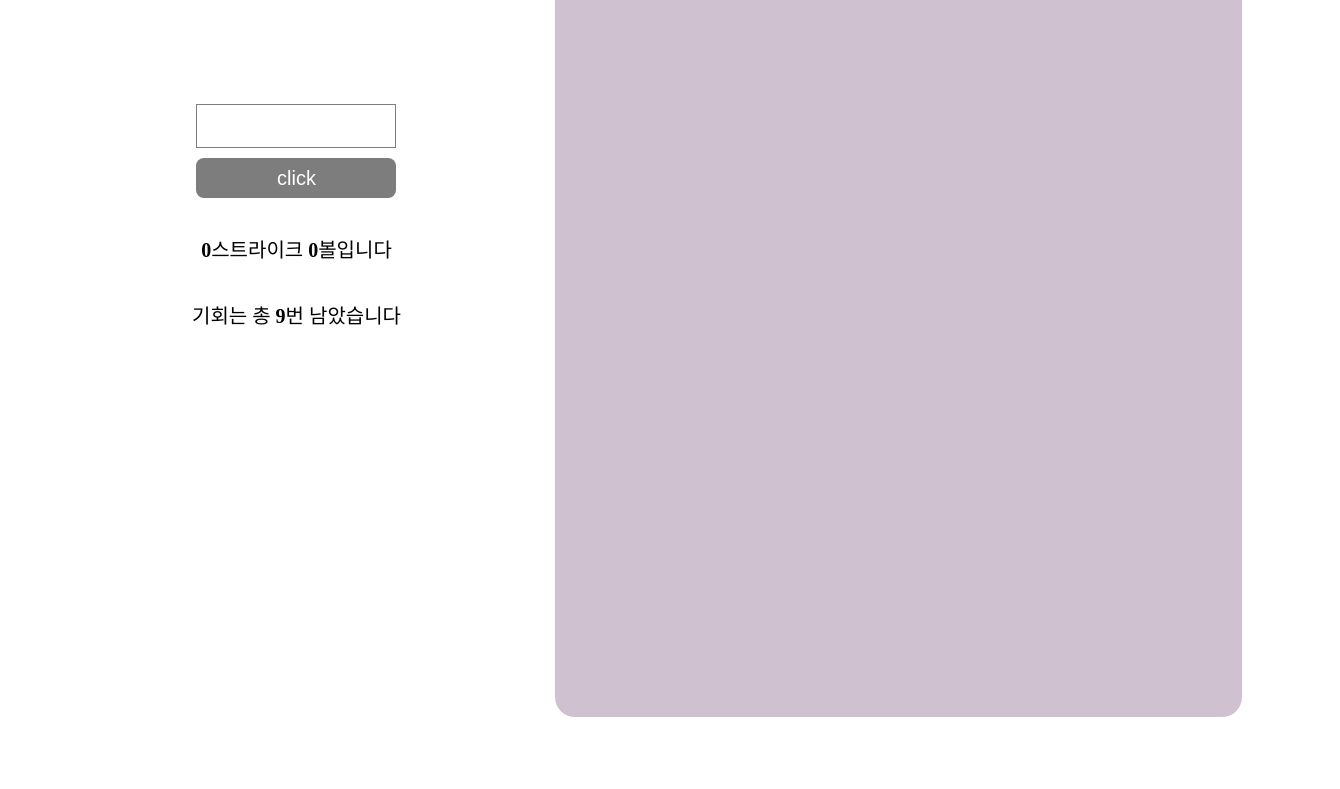
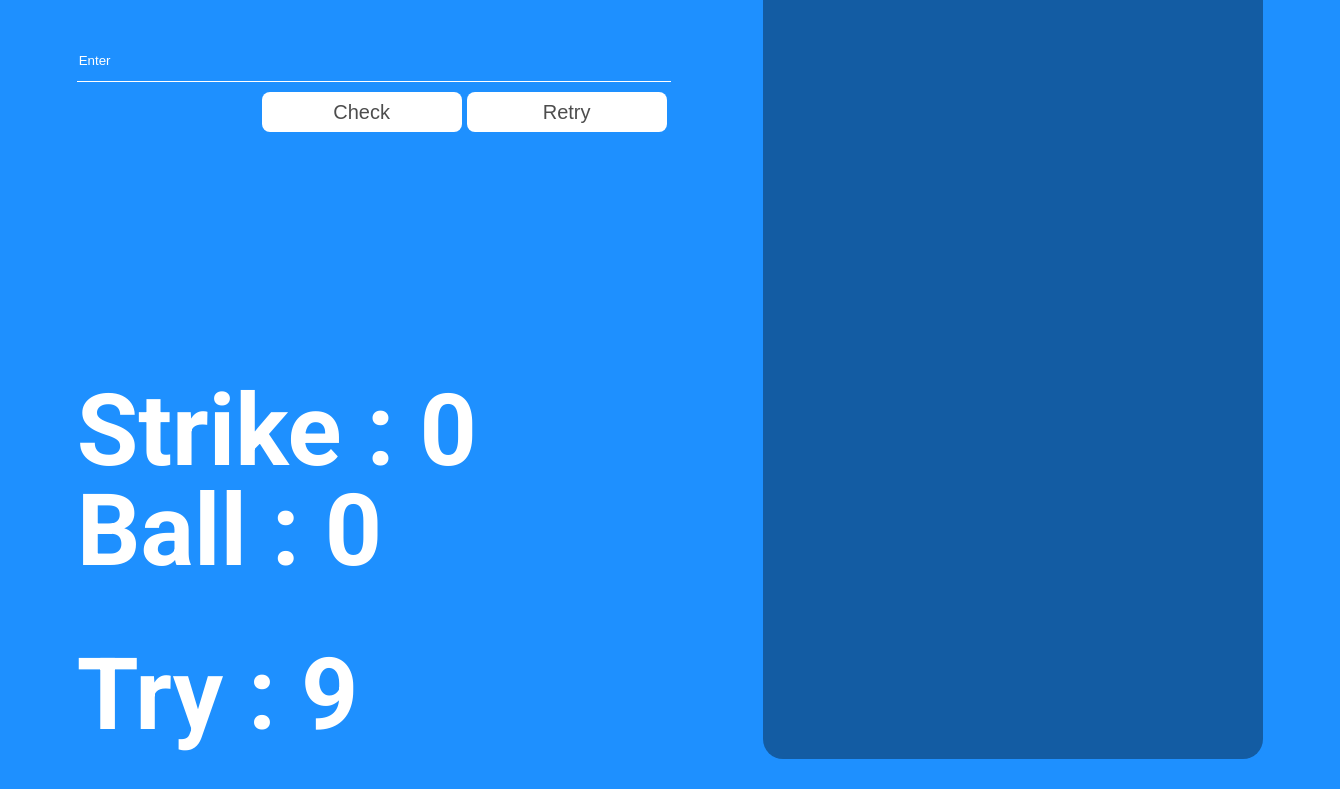
Before and after one commit to sacultang/220423-GAME-BASEBALL, a plain HTML site: page index.html in a window 1280 px wide. Shown: the part 121-910 px from the top of the page, 1340 px wide, since content can reach past the window. Before the commit the page ends 876 px from the top, so only its background shows below. Drawn offline with Linux system fonts and the light colour scheme.

Commit message:
add : css

```diff
--- a/index.html
+++ b/index.html
@@ -15,18 +15,29 @@
   </head>
 
   <body>
+
     <div class="container">
+      <header class="header">
+        <span class="logo">BASEBALL GAME</span>
+      </header>
       <section class="form-group">
         <form class="form-wrap">
-          <input type="text" class="input-value">
-          <button class="submit">click</button>
+          <input type="text" class="input-value" placeholder="Enter">
+          <button class="submit submit-check">Check</button>
+          <button class="submit submit-retry">Retry</button>
         </form>
-        <span class="count-text">
-          <strong>0</strong>스트라이크
-          <strong>0</strong>볼입니다</span>
-        <span class="count-game">기회는 총 <strong>9</strong>번 남았습니다</span>
+        <div class="text-group">
+          <span class="count-text">
+            <p>Strike : <strong class="strike-text">0</strong></p>
+            <p>Ball : <strong class="ball-text">0</strong></p>
+          </span>
+          <span class="count-game">
+            Try : <strong class="fail-text">9</strong>
+          </span>
+        </div>
 
       </section>
+
       <section class="number-group">
         <div class="correct"></div>
       </section>
--- a/main.js
+++ b/main.js
@@ -1,6 +1,7 @@
 const formEl = document.querySelector('form')
 const inputValue = document.querySelector('.input-value')
-const btn = document.querySelector('.submit')
+const checkBtn = document.querySelector('.submit-check ')
+const retryBtn = document.querySelector('.submit-retry')
 const resetBtn = document.querySelector('.reset-icon')
 let randomNum = []
 let failCheck = 9
@@ -47,8 +48,10 @@ function checkType() {
 let correctEl = document.querySelector('.correct')
 const popupEl = document.querySelector('.popup')
 const popupTextEl = document.querySelector('.popup-text')
-const strikeText = document.querySelector('.count-text')
+const strikeText = document.querySelector('.strike-text')
+const ballText = document.querySelector('.ball-text')
 let confe = document.querySelector('#my-canvas')
+const failText = document.querySelector('.fail-text')
 
 function checkGame(check) {
 	let strike = 0
@@ -68,7 +71,7 @@ function checkGame(check) {
 			divEl.append(spanEl)
 			wrapNum.append(divEl)
 			strike++
-			strikeText.innerHTML = `<strong>${strike}</strong>스트라이크 <strong>${ball}</strong>볼입니다`
+			strikeText.textContent = `${strike}`
 		} else if (randomNum.includes(check[i])) {
 			// console.log('bade')
 			divEl.classList.add('notbad')
@@ -76,7 +79,7 @@ function checkGame(check) {
 			divEl.append(spanEl)
 			wrapNum.append(divEl)
 			ball++
-			strikeText.innerHTML = `<strong>${strike}</strong>스트라이크 <strong>${ball}</strong>볼입니다`
+			ballText.innerHTML = `${ball}`
 		} else {
 			divEl.classList.add('bad')
 			spanEl.innerText = `${check[i]}`
@@ -87,7 +90,8 @@ function checkGame(check) {
 
 	if (strike !== 4) {
 		failCheck -= 1
-		console.log(failCheck)
+		// console.log(failCheck)
+		failText.textContent = `${failCheck}`
 	}
 	if (strike === 4) {
 		// 나타나기
@@ -97,7 +101,6 @@ function checkGame(check) {
 
 		// 숨기기
 		formEl.classList.add('hidden')
-		strikeText.classList.add('hidden')
 	} else if (failCheck === 0) {
 		// 나타나기
 		popupEl.classList.add('active')
@@ -106,7 +109,6 @@ function checkGame(check) {
 
 		// 숨기기
 		formEl.classList.add('hidden')
-		strikeText.classList.add('hidden')
 	}
 }
 
@@ -121,10 +123,12 @@ function resetGame() {
 	correctEl.innerHTML = ''
 	randomNum = []
 	failCheck = 9
-	strikeText.innerHTML = `<strong>0</strong>스트라이크 <strong>0</strong>볼입니다`
+	strikeText.textContent = 0
+	ballText.textContent = 0
+	failText.textContent = failCheck
 }
 // console.log(randomNum)
-formEl.addEventListener('submit', (e) => {
+checkBtn.addEventListener('click', (e) => {
 	e.preventDefault()
 	checkType()
 })
@@ -132,6 +136,10 @@ resetBtn.addEventListener('click', (e) => {
 	e.preventDefault()
 	resetGame()
 })
+retryBtn.addEventListener('click', (e) => {
+	e.preventDefault()
+	resetGame()
+})
 
 var confettiSettings = { target: 'my-canvas' }
 var confetti = new ConfettiGenerator(confettiSettings)
--- a/style.css
+++ b/style.css
@@ -1,7 +1,24 @@
+@import url('https://fonts.googleapis.com/css2?family=Roboto:wght@400;700&display=swap');
+/* Color */
+:root {
+	--main-blue: #1e90ff;
+	--dark-blue: #135ca3;
+	--white: #fff;
+	--strike: #008000;
+	--ball: #dbb700;
+	--out: #082642;
+}
 /* common */
 html {
 	font-size: 62.5%;
 	line-height: 1.285;
+	font-family: 'Roboto', sans-serif;
+}
+body {
+	margin: 0;
+	padding: 0;
+	background: var(--main-blue);
+	height: 100vh;
 }
 li {
 	list-style: none;
@@ -9,66 +26,119 @@ li {
 .hidden {
 	visibility: hidden;
 }
+/* header */
+.header {
+	position: absolute;
+	left: 0;
+}
+.header .logo {
+	font-size: 2rem;
+	font-weight: 700;
+	color: var(--white);
+	letter-spacing: -0.1rem;
+}
 /* container */
 .container {
 	margin: auto;
 	display: flex;
 	position: relative;
-	padding: 30px;
+	padding: 80px 30px 30px 30px;
+	width: 1280px;
+	justify-content: space-evenly;
 }
 /* 인풋 */
 .form-group {
 	width: 50%;
-	height: 600px;
-	display: flex;
-	justify-content: center;
-	align-items: center;
-	flex-direction: column;
+	height: inherit;
+	position: relative;
+	padding-top: 80px;
+	padding-right: 50px;
+	box-sizing: border-box;
 }
 .form-wrap {
-	display: flex;
-	flex-direction: column;
-	width: 200px;
+	position: relative;
+	z-index: 1;
 }
 .form-wrap .input-value {
+	width: 100%;
 	height: 40px;
 	outline: none;
-	border: 1px solid #7d7d7d;
+	border: 0;
+	border-bottom: 1px solid var(--white);
 	margin-bottom: 10px;
+	background-color: transparent;
+	color: var(--white);
+	transition: all 0.4s ease-in-out;
+	border-radius: 8px 8px 0 0;
 }
 .form-wrap .input-value:focus {
-	background-color: #e8f1f1;
+	outline: none;
+	background-color: rgba(255, 255, 255, 0.1);
+}
+.form-wrap .input-value:focus::placeholder {
+	color: transparent;
+}
+.form-wrap .input-value::placeholder {
+	color: var(--white);
+	transition: all 0.4s ease-in-out;
 }
 .form-wrap .submit {
 	border: none;
 	border-radius: 8px;
 	height: 40px;
-	background-color: #7d7d7d;
-	color: #fff;
+	background-color: var(--white);
+	color: rgb(77, 77, 77);
 	font-size: 2rem;
+	transition: all 0.2s ease-in-out;
+	width: 200px;
+}
+.form-wrap .submit:hover {
+	background: #135ca3;
+	color: var(--white);
+}
+.form-wrap .submit-check {
+	position: absolute;
+	right: 205px;
+}
+.form-wrap .submit-retry {
+	position: absolute;
+	right: 0;
+}
+/* TEXT GROUP */
+.form-group .text-group {
+	position: absolute;
+	left: 0;
+	bottom: 0;
+	font-weight: 700;
+	color: var(--white);
 }
 .form-group .count-text {
 	margin-top: 40px;
-	font-size: 2rem;
+	font-size: 10rem;
+	line-height: 0;
 }
 .form-group .count-game {
 	margin-top: 40px;
-	font-size: 2rem;
+	font-size: 10rem;
 }
 
 /* 넘버그룹 */
 .number-group {
 	border-radius: 20px;
-	background-color: #d0c1d1;
-	width: 800px;
+	background-color: #135ca3;
+	min-width: 500px;
+	max-height: 800px;
 	min-height: 800px;
 	height: fit-content;
+	overflow-y: scroll;
+	scrollbar-width: none;
 }
 .correct {
 	padding: 40px;
 	margin: auto;
 	width: fit-content;
 	overflow: hidden;
+	box-sizing: border-box;
 }
 
 /* 숫자 부분 */
@@ -84,7 +154,7 @@ li {
 .correct .wrap-number {
 	display: flex;
 	animation: fadein 0.4s ease-in-out;
-	background-color: #e8e8e8;
+	background-color: var(--white);
 	margin: 10px 0;
 	padding: 20px;
 	border-radius: 8px;
@@ -102,11 +172,11 @@ li {
 	border-radius: 4px;
 }
 .correct .number.good {
-	border: 1px solid green;
+	border: 1px solid var(--strike);
 	background-color: rgba(0, 128, 0, 0.142);
 }
 .correct .number.good::before {
-	background-color: #008000;
+	background-color: var(--strike);
 	content: 'Strike';
 	font-size: 1.4rem;
 	color: #e1ffe1;
@@ -116,11 +186,11 @@ li {
 	height: 30%;
 }
 .correct .number.notbad {
-	border: 1px solid #dbb700;
+	border: 1px solid var(--ball);
 	background-color: #dbb70021;
 }
 .correct .number.notbad::before {
-	background-color: #dbb700;
+	background-color: var(--ball);
 	content: 'Ball';
 	font-size: 1.4rem;
 	color: #fff8d6;
@@ -130,11 +200,11 @@ li {
 	height: 30%;
 }
 .correct .number.bad {
-	border: 1px solid #4a4a4a;
+	border: 1px solid var(--out);
 	background-color: #4a4a4a27;
 }
 .correct .number.bad::before {
-	background-color: #4a4a4a;
+	background-color: var(--out);
 	content: 'Out';
 	font-size: 1.4rem;
 	color: #e7e7e7;
@@ -155,7 +225,7 @@ li {
 	height: 400px;
 	position: fixed;
 	border: 2px solid #ccc;
-	background-color: #fff;
+	background-color: var(--white);
 	border-radius: 8px;
 	display: flex;
 	flex-direction: column;
```
